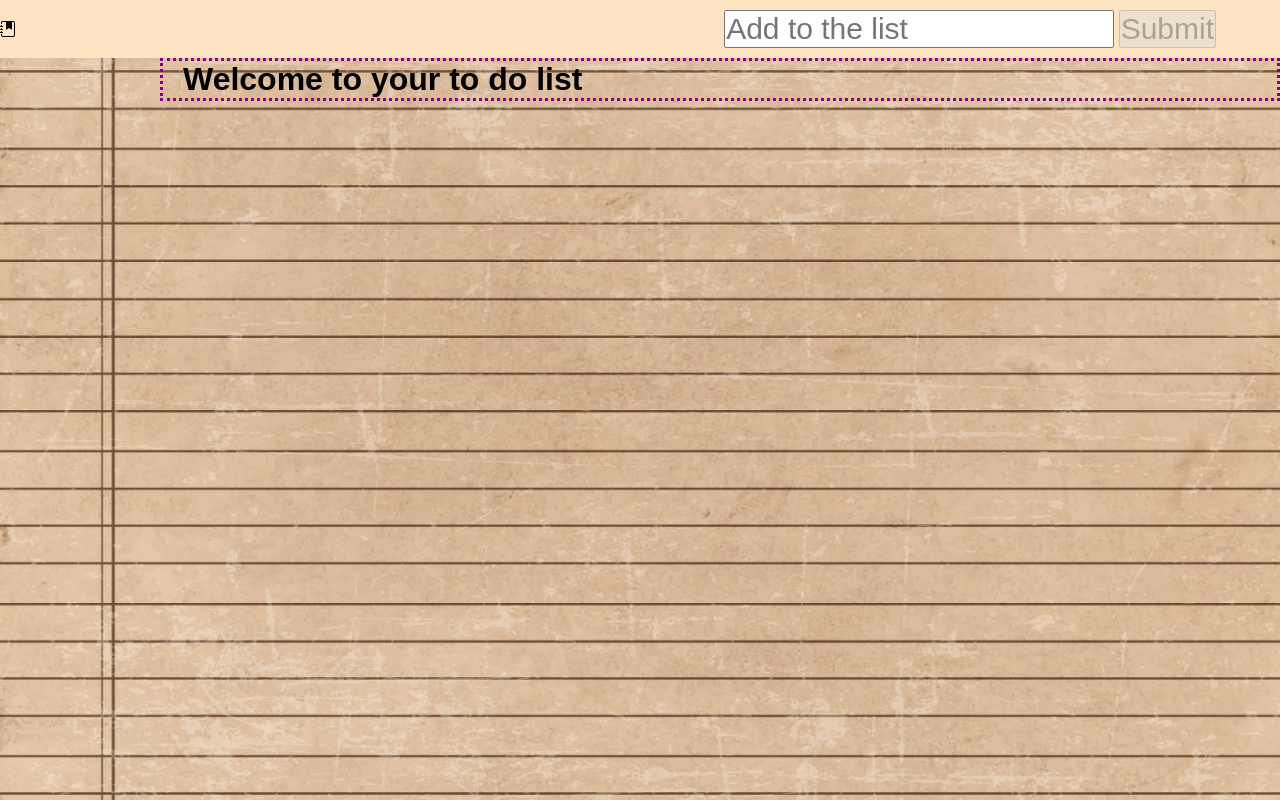
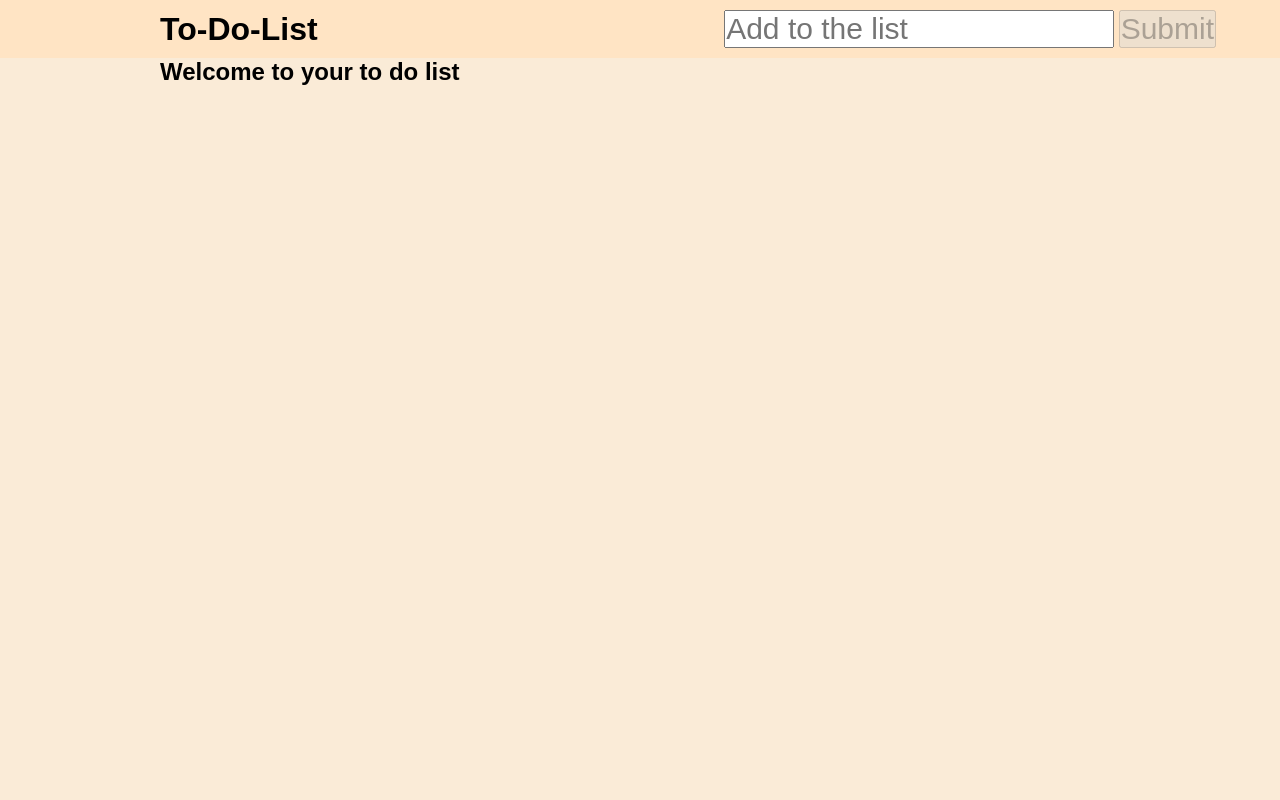
Before and after one commit to yangbyron/studentMVP, a website: page public/index.html in a window 1280 px wide. Drawn offline with Linux system fonts and the light colour scheme; no server answers.

Commit message:
change background color, editing css

```diff
--- a/public/index.html
+++ b/public/index.html
@@ -9,17 +9,13 @@
     <body>
         <div class="banner">
             <div class="navbar">
-                <svg xmlns="http://www.w3.org/2000/svg" width="16" height="16" fill="currentColor" class="bi bi-journal-bookmark-fill" viewBox="0 0 16 16">
-                    <path fill-rule="evenodd" d="M6 1h6v7a.5.5 0 0 1-.757.429L9 7.083 6.757 8.43A.5.5 0 0 1 6 8V1z"/>
-                    <path d="M3 0h10a2 2 0 0 1 2 2v12a2 2 0 0 1-2 2H3a2 2 0 0 1-2-2v-1h1v1a1 1 0 0 0 1 1h10a1 1 0 0 0 1-1V2a1 1 0 0 0-1-1H3a1 1 0 0 0-1 1v1H1V2a2 2 0 0 1 2-2z"/>
-                    <path d="M1 5v-.5a.5.5 0 0 1 1 0V5h.5a.5.5 0 0 1 0 1h-2a.5.5 0 0 1 0-1H1zm0 3v-.5a.5.5 0 0 1 1 0V8h.5a.5.5 0 0 1 0 1h-2a.5.5 0 0 1 0-1H1zm0 3v-.5a.5.5 0 0 1 1 0v.5h.5a.5.5 0 0 1 0 1h-2a.5.5 0 0 1 0-1H1z"/>
-                  </svg>
+                <h1>To-Do-List</h1>
                 <form>
                     <input placeholder="Add to the list" name="description" required>
                     <button name="submit" type="submit" disabled>Submit</button>
                   </form>
             </div>
-            <h1>Welcome to your to do list</h1>
+            <h2>Welcome to your to do list</h1>
         </div>
     </body>
 </html>
--- a/public/stylesheet.css
+++ b/public/stylesheet.css
@@ -7,7 +7,7 @@
 .banner {
     width: 100%;
     height: 100vh;
-    background-image: url('../background.jpg');
+    background-color: antiquewhite;
     background-size: cover;
     background-position: center;
 }
@@ -37,10 +37,18 @@ form>button {
     font-size: 30px;
 }
 
-h1,
+h2 {
+    margin-left: 160px;
+}
+
 .displayDiv {
     margin-top: 0px;
     margin-left: 160px;
+    margin-right: 20%;
     padding-left: 20px;
     border: dotted darkmagenta 3px;
 }
+
+h1 {
+    padding-left: 160px;
+}
```
